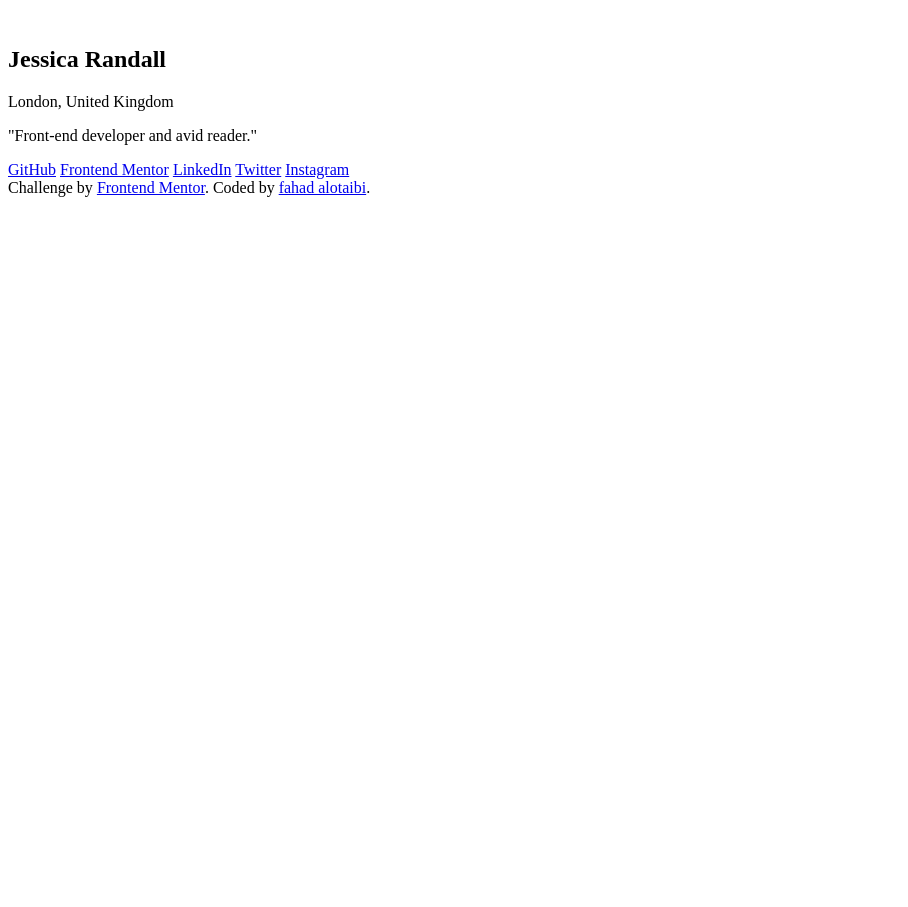
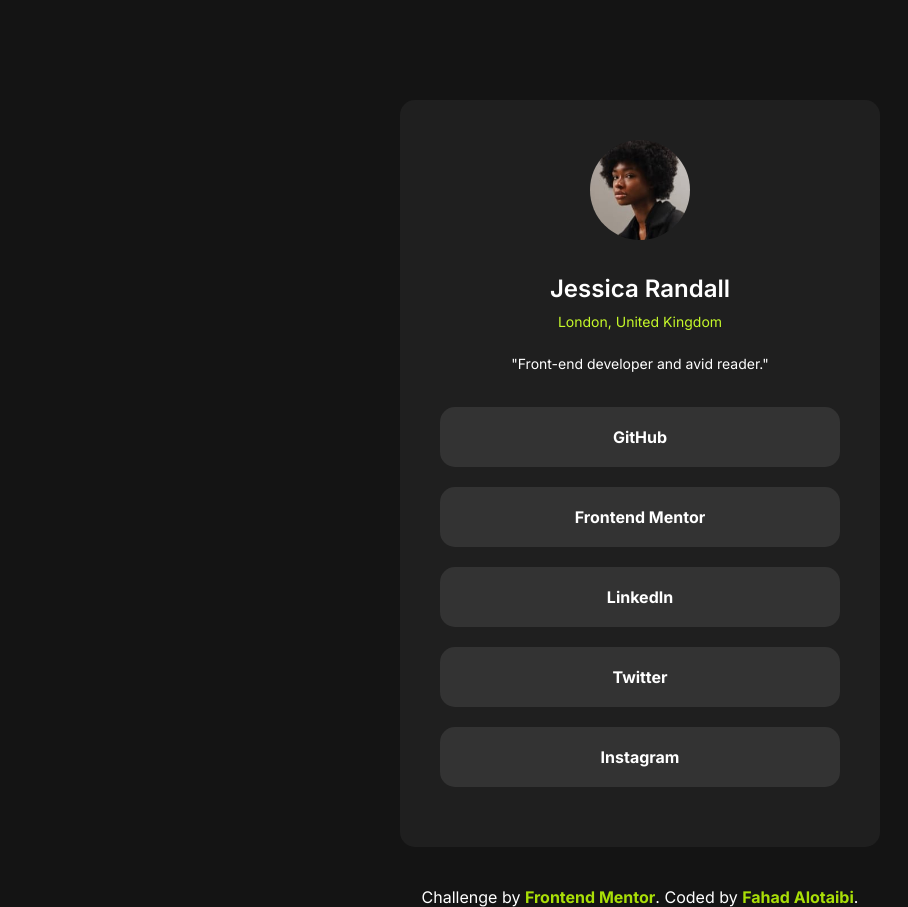
Before and after one commit to I-fahd/social-links-profile, a plain HTML site: page index.html in a window 1280 px wide. Shown: the whole page, without its empty margins (0-908 px from the left). Before the commit the page ends 800 px from the top, so only its background shows below. Drawn offline with Linux system fonts and the light colour scheme; the site is published under a folder, as on GitHub Pages, so addresses that start at the root find nothing.

Commit message:
update html file

```diff
--- a/index.html
+++ b/index.html
@@ -9,7 +9,7 @@
       rel="icon"
       type="image/png"
       sizes="32x32"
-      href="./assets/images/favicon-32x32.png"
+      href="assets/images/favicon-32x32.png"
     />
     <!-- google font -->
     <link rel="preconnect" href="https://fonts.googleapis.com" />
@@ -19,7 +19,7 @@
       rel="stylesheet"
     />
     <!-- main css file -->
-    <link rel="stylesheet" href="/style.css" />
+    <link rel="stylesheet" href="style.css" />
     <title>Frontend Mentor | Social links profile</title>
 
     <!-- Feel free to remove these styles or customise in your own stylesheet 👍 -->
@@ -28,7 +28,7 @@
     <div class="main">
       <div class="info">
         <div class="img-holder">
-          <img src="/assets/images/avatar-jessica.jpeg" alt="" />
+          <img src="assets/images/avatar-jessica.jpeg" alt="" />
         </div>
         <div class="text">
           <h2>Jessica Randall</h2>
```
